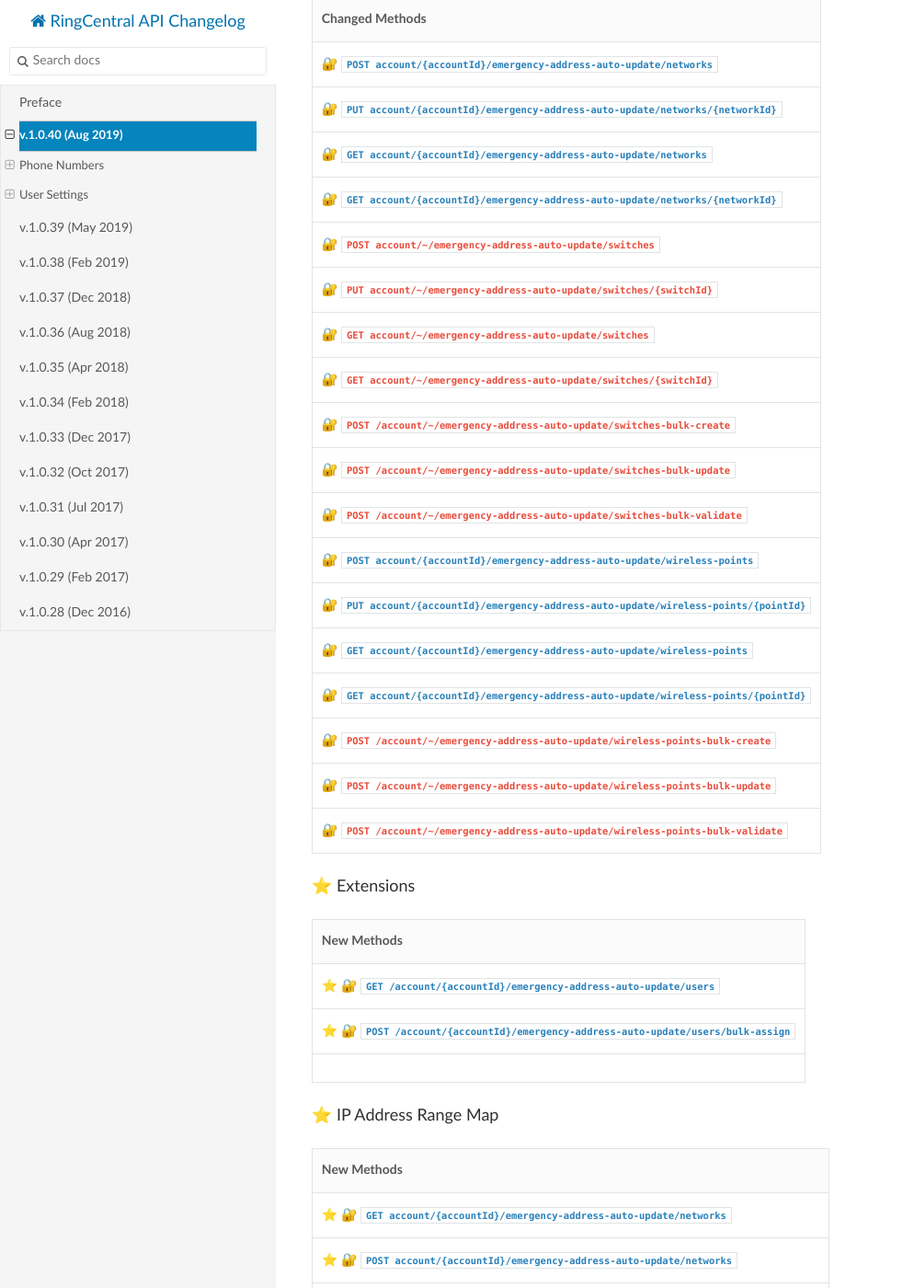
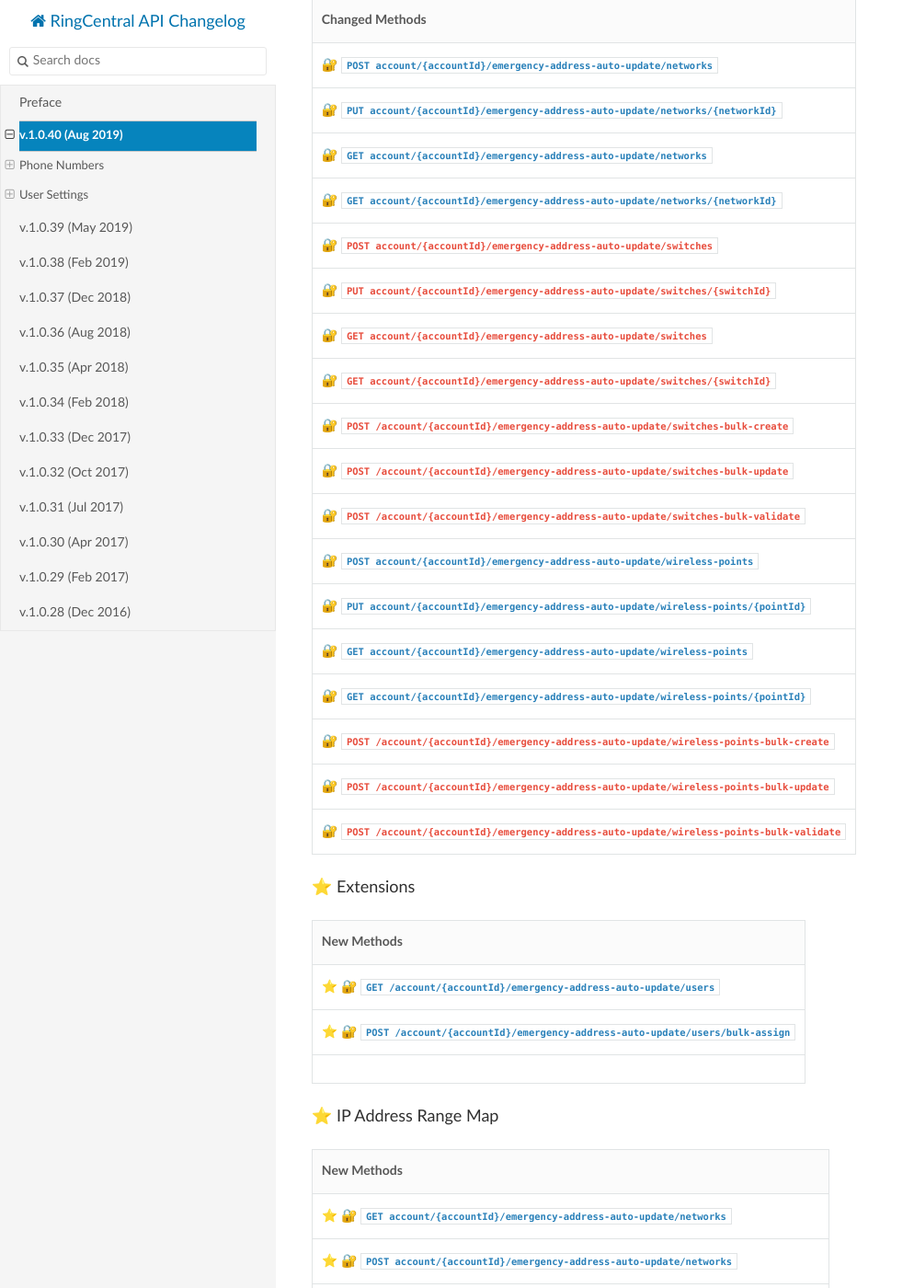
Before and after one commit to ringcentral/ringcentral-api-changelog, an MkDocs documentation site: the page built from docs/1_0_40.md, in a window 1280 px wide and 1400 px high, scrolled down 4845 px. Shown: the whole window at 92% size, without its empty margins (0-994 px from the left). Built offline with MkDocs 1.6.1, drawn with Linux system fonts in a browser that asks for light colours; nearby versions of some CDN libraries; old or Windows-style settings are respelled for this version of MkDocs; some of the changed text lies outside the part shown.

Commit message:
Fixing IDs

```diff
--- a/docs/1_0_40.md
+++ b/docs/1_0_40.md
@@ -30,8 +30,8 @@ Basepath for all URLs: `https://platform.ringcentral.com/restapi/v1.0`.
 
 |Changed Methods|
 |---------------|
-|[`GET /restapi/v1.0/account/~/extension/~/conferencing`](https://developers.ringcentral.com/api-reference#User-Settings-readConferencingSettings)|
-|[`PUT /restapi/v1.0/account/~/extension/~/conferencing`](https://developers.ringcentral.com/api-reference#User-Settings-updateConferencingSettings)|
+|[`GET /restapi/v1.0/account/{accountId}/extension/{extensionId}/conferencing`](https://developers.ringcentral.com/api-reference#User-Settings-readConferencingSettings)|
+|[`PUT /restapi/v1.0/account/{accountId}/extension/{extensionId}/conferencing`](https://developers.ringcentral.com/api-reference#User-Settings-updateConferencingSettings)|
 
 ##### ⭐️ Features
 
@@ -135,12 +135,12 @@ Basepath for all URLs: `https://platform.ringcentral.com/restapi/v1.0`.
 
 |New Methods|
 |-----------|
-|⭐️ 🔐 [`POST /account/~/emergency-address-auto-update/switches-bulk-create`](https://developers.ringcentral.com/api-reference#Automatic-Location-Updates-createMultipleSwitches)|
-|⭐️ 🔐 [`POST /account/~/emergency-address-auto-update/switches-bulk-update`](https://developers.ringcentral.com/api-reference#Automatic-Location-Updates-updateMultipleSwitches)|
-|⭐️ 🔐 [`POST /account/~/emergency-address-auto-update/switches-bulk-validate`](https://developers.ringcentral.com/api-reference#Automatic-Location-Updates-validateMultipleSwitches)|
-|⭐️ 🔐 [`POST /account/~/emergency-address-auto-update/wireless-points-bulk-create`](https://developers.ringcentral.com/api-reference#Automatic-Location-Updates-createMultipleWirelessPoints)|
-|⭐️ 🔐 [`POST /account/~/emergency-address-auto-update/wireless-points-bulk-update`](https://developers.ringcentral.com/api-reference#Automatic-Location-Updates-updateMultipleWirelessPoints)|
-|⭐️ 🔐 [`POST /account/~/emergency-address-auto-update/wireless-points-bulk-validate`](https://developers.ringcentral.com/api-reference#Automatic-Location-Updates-validateMultipleWirelessPoints)|
+|⭐️ 🔐 [`POST /account/{accountId}/emergency-address-auto-update/switches-bulk-create`](https://developers.ringcentral.com/api-reference#Automatic-Location-Updates-createMultipleSwitches)|
+|⭐️ 🔐 [`POST /account/{accountId}/emergency-address-auto-update/switches-bulk-update`](https://developers.ringcentral.com/api-reference#Automatic-Location-Updates-updateMultipleSwitches)|
+|⭐️ 🔐 [`POST /account/{accountId}/emergency-address-auto-update/switches-bulk-validate`](https://developers.ringcentral.com/api-reference#Automatic-Location-Updates-validateMultipleSwitches)|
+|⭐️ 🔐 [`POST /account/{accountId}/emergency-address-auto-update/wireless-points-bulk-create`](https://developers.ringcentral.com/api-reference#Automatic-Location-Updates-createMultipleWirelessPoints)|
+|⭐️ 🔐 [`POST /account/{accountId}/emergency-address-auto-update/wireless-points-bulk-update`](https://developers.ringcentral.com/api-reference#Automatic-Location-Updates-updateMultipleWirelessPoints)|
+|⭐️ 🔐 [`POST /account/{accountId}/emergency-address-auto-update/wireless-points-bulk-validate`](https://developers.ringcentral.com/api-reference#Automatic-Location-Updates-validateMultipleWirelessPoints)|
 
 ##### ⭐️ Devices
 
@@ -169,20 +169,20 @@ Basepath for all URLs: `https://platform.ringcentral.com/restapi/v1.0`.
 |🔐 [`PUT account/{accountId}/emergency-address-auto-update/networks/{networkId}`](https://developers.ringcentral.com/api-reference#Emergency-Address-Settings-updateEmergencyAddressAutoUpdateNetwork)|
 |🔐 [`GET account/{accountId}/emergency-address-auto-update/networks`](https://developers.ringcentral.com/api-reference#Emergency-Address-Settings-getEmergencyAddressAutoUpdateNetworks)|
 |🔐 [`GET account/{accountId}/emergency-address-auto-update/networks/{networkId}`](https://developers.ringcentral.com/api-reference#Emergency-Address-Settings-getEmergencyAddressAutoUpdateNetwork)|
-|🔐 `POST account/~/emergency-address-auto-update/switches`|
-|🔐 `PUT account/~/emergency-address-auto-update/switches/{switchId}`|
-|🔐 `GET account/~/emergency-address-auto-update/switches`|
-|🔐 `GET account/~/emergency-address-auto-update/switches/{switchId}`|
-|🔐 `POST /account/~/emergency-address-auto-update/switches-bulk-create`|
-|🔐 `POST /account/~/emergency-address-auto-update/switches-bulk-update`|
-|🔐 `POST /account/~/emergency-address-auto-update/switches-bulk-validate`|
+|🔐 `POST account/{accountId}/emergency-address-auto-update/switches`|
+|🔐 `PUT account/{accountId}/emergency-address-auto-update/switches/{switchId}`|
+|🔐 `GET account/{accountId}/emergency-address-auto-update/switches`|
+|🔐 `GET account/{accountId}/emergency-address-auto-update/switches/{switchId}`|
+|🔐 `POST /account/{accountId}/emergency-address-auto-update/switches-bulk-create`|
+|🔐 `POST /account/{accountId}/emergency-address-auto-update/switches-bulk-update`|
+|🔐 `POST /account/{accountId}/emergency-address-auto-update/switches-bulk-validate`|
 |🔐 [`POST account/{accountId}/emergency-address-auto-update/wireless-points`](https://developers.ringcentral.com/api-reference#Emergency-Address-Settings-createEmergencyAddressAutoUpdateWirelessPoint)|
 |🔐 [`PUT account/{accountId}/emergency-address-auto-update/wireless-points/{pointId}`](https://developers.ringcentral.com/api-reference#Emergency-Address-Settings-emergencyAddressAutoUpdateWirelessPointUpdate)|
 |🔐 [`GET account/{accountId}/emergency-address-auto-update/wireless-points`](https://developers.ringcentral.com/api-reference#Emergency-Address-Settings-getEmergencyAddressAutoUpdateWirelessPoints)|
 |🔐 [`GET account/{accountId}/emergency-address-auto-update/wireless-points/{pointId}`](https://developers.ringcentral.com/api-reference#Emergency-Address-Settings-getEmergencyAddressAutoUpdateWirelessPoint)|
-|🔐 `POST /account/~/emergency-address-auto-update/wireless-points-bulk-create`|
-|🔐 `POST /account/~/emergency-address-auto-update/wireless-points-bulk-update`|
-|🔐 `POST /account/~/emergency-address-auto-update/wireless-points-bulk-validate`|
+|🔐 `POST /account/{accountId}/emergency-address-auto-update/wireless-points-bulk-create`|
+|🔐 `POST /account/{accountId}/emergency-address-auto-update/wireless-points-bulk-update`|
+|🔐 `POST /account/{accountId}/emergency-address-auto-update/wireless-points-bulk-validate`|
 
 ##### ⭐️ Extensions
 
@@ -218,8 +218,8 @@ Basepath for all URLs: `https://platform.ringcentral.com/restapi/v1.0`.
 
 |Changed Methods|
 |---------------|
-|🔐 [`GET account/~/emergency-address-auto-update/users`](https://developers.ringcentral.com/api-reference#Automatic-Location-Updates-listAutomaticLocationUpdatesUsers)|
-|🔐 [`POST account/~/emergency-address-auto-update/users/bulk-assign`](https://developers.ringcentral.com/api-reference#Automatic-Location-Updates-assignMultipleAutomaticaLocationUpdatesUsers)|
+|🔐 [`GET account/{accountId}/emergency-address-auto-update/users`](https://developers.ringcentral.com/api-reference#Automatic-Location-Updates-listAutomaticLocationUpdatesUsers)|
+|🔐 [`POST account/{accountId}/emergency-address-auto-update/users/bulk-assign`](https://developers.ringcentral.com/api-reference#Automatic-Location-Updates-assignMultipleAutomaticaLocationUpdatesUsers)|
 
 ##### ⭐️ Wireless Access Point Map
 
```
Also changed, not shown: other parts of docs/1_0_40.md (+2 -2 lines).
